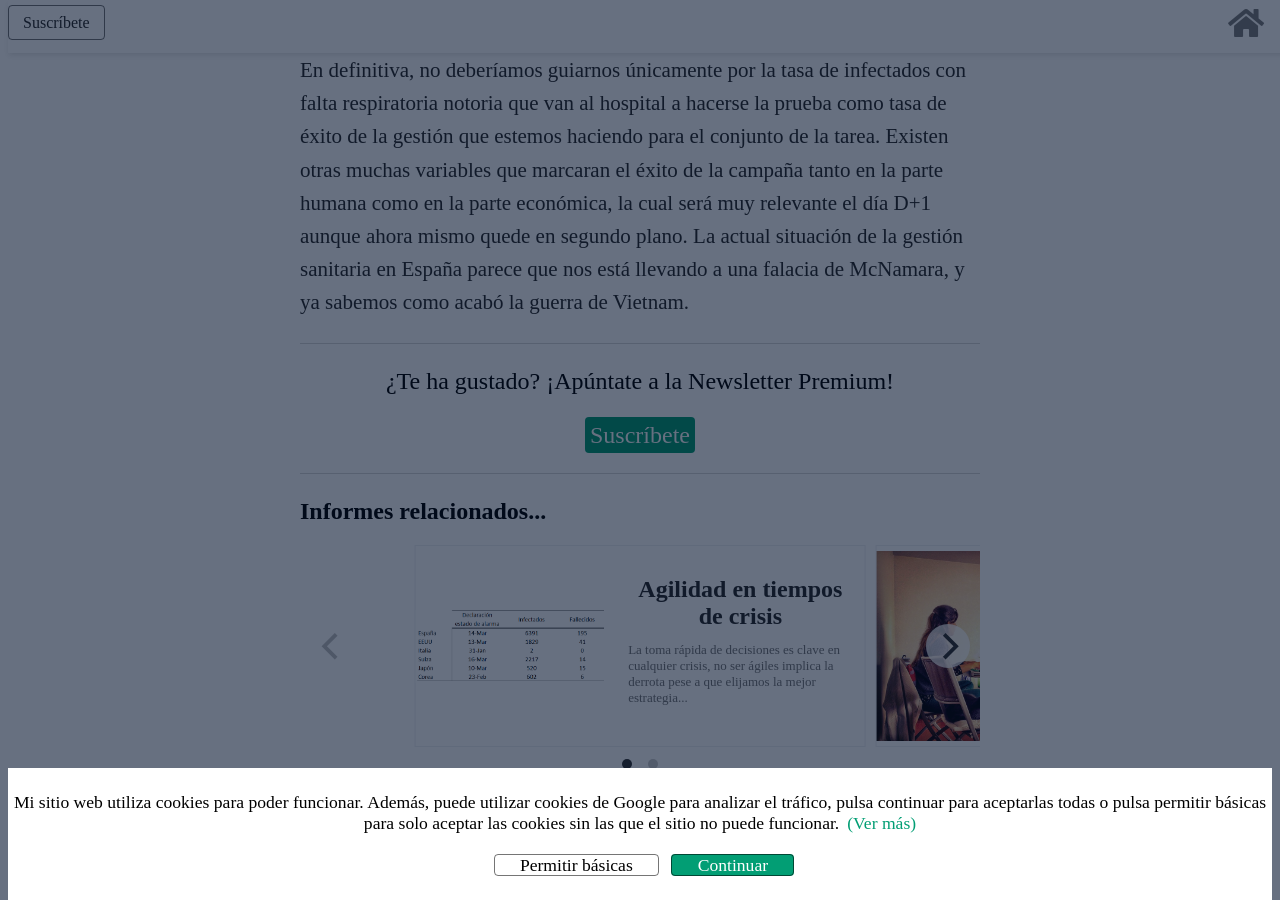
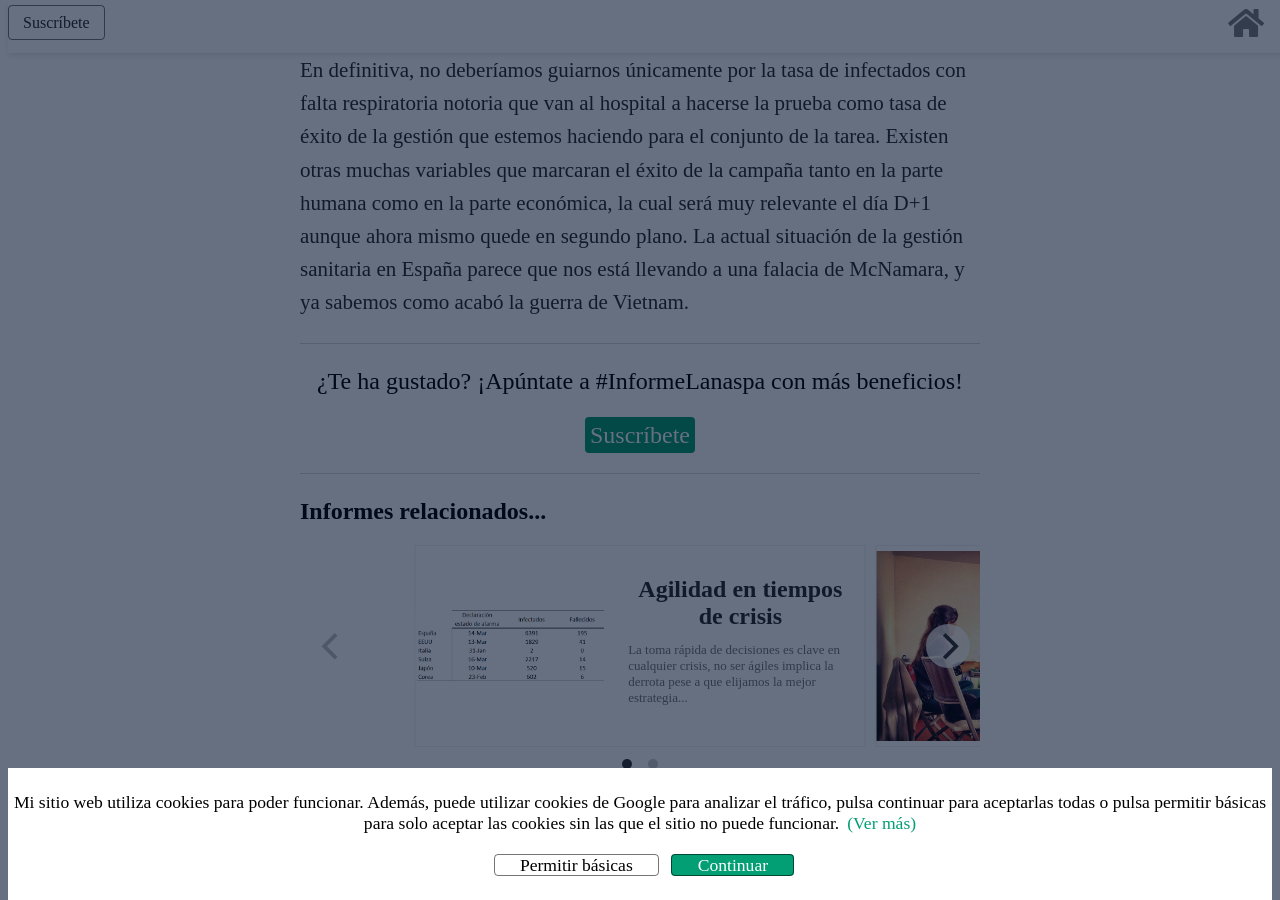
Before and after one commit to planaspa/planaspa.github.io, a Jekyll site: the page built from _posts/2020-04-05-La-falacia-de-McNamara.md, in a window 1280 px wide and 900 px high, scrolled down 3431 px. Built offline with Jekyll 4.4.1, drawn with Linux system fonts in a browser that asks for light colours; nearby versions of some CDN libraries.

Commit message:
Changed CTA button copy

```diff
--- a/_layouts/post.html
+++ b/_layouts/post.html
@@ -43,7 +43,7 @@ minread: 0
     <div class="divider"></div>
 
     <div class="subscribe_CTA">
-        ¿Te ha gustado? ¡Apúntate a la Newsletter Premium!
+        ¿Te ha gustado? ¡Apúntate a #InformeLanaspa con más beneficios!
         <br/>
         <br/>
         <a href="{{ site.baseurl }}/subscribe" class="subscribe-button-CTA"><span>Suscríbete</span></a>
```
